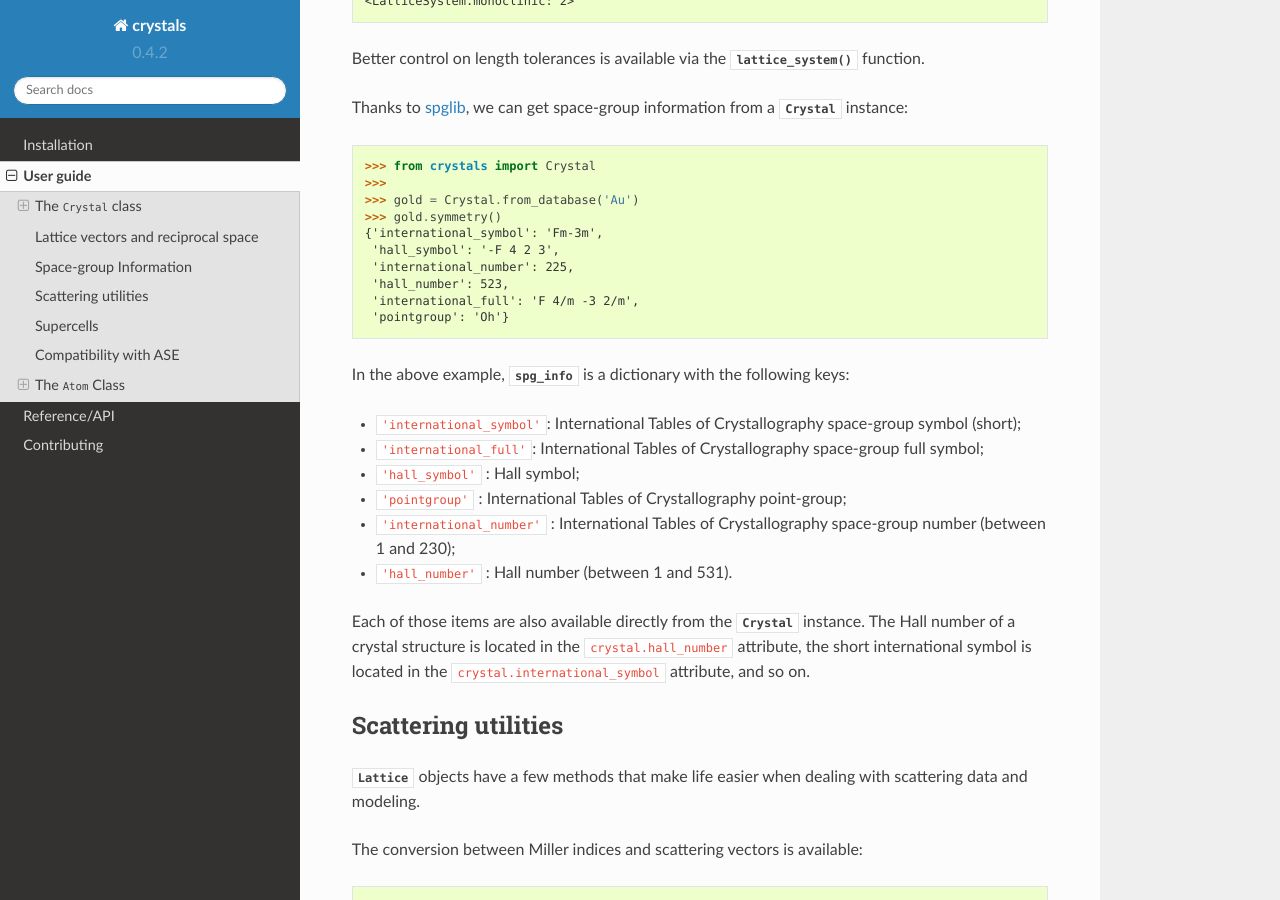
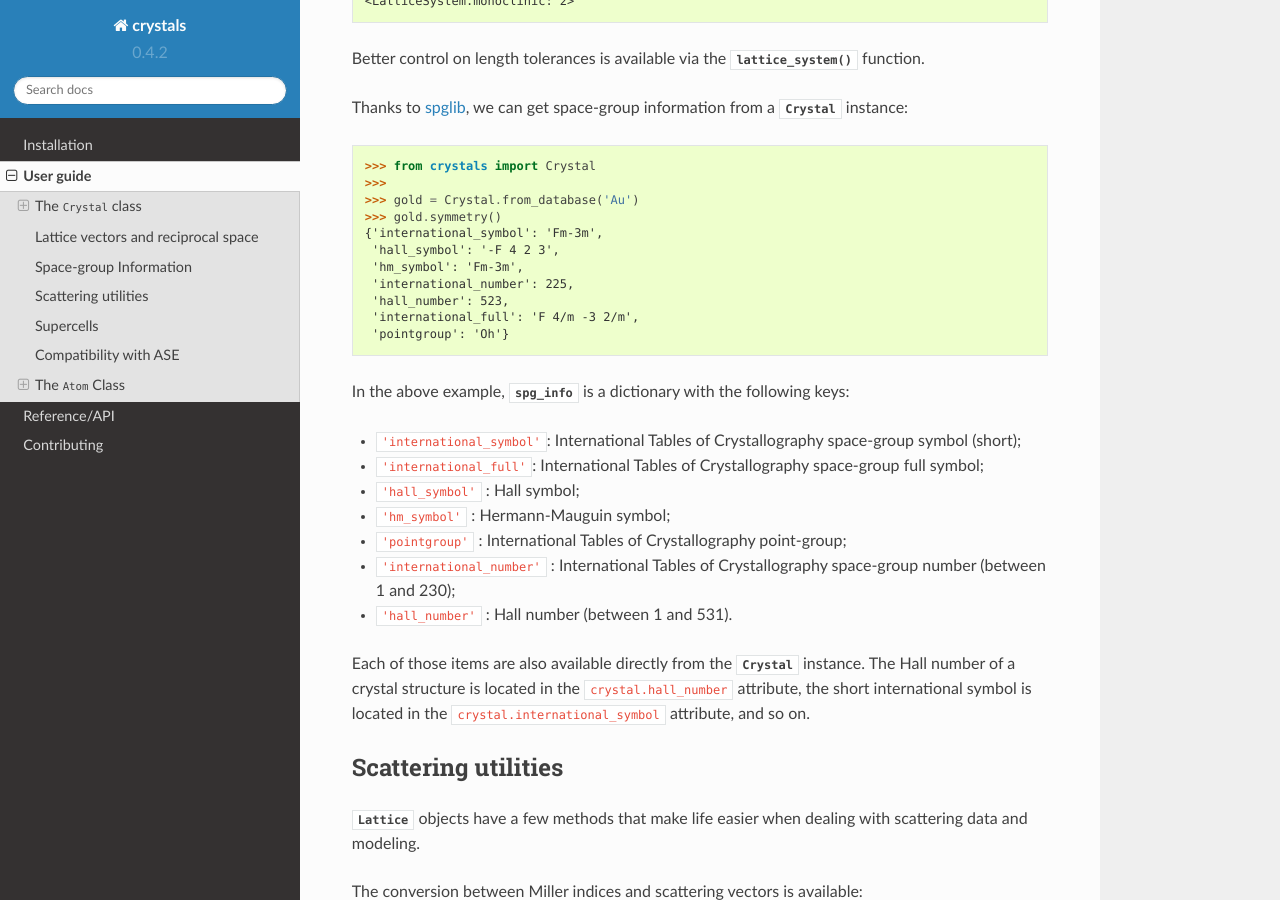
Before and after one commit to LaurentRDC/crystals, a Sphinx documentation site: the page built from docs/guide.rst, in a window 1280 px wide and 900 px high, scrolled down 5397 px. Built offline with Sphinx 7.4.7 and the Read the Docs theme 2.0.0, drawn with Linux system fonts in a browser that asks for light colours.

Commit message:
DOC: hm-symbol

```diff
--- a/docs/guide.rst
+++ b/docs/guide.rst
@@ -261,6 +261,7 @@ Thanks to `spglib <http://atztogo.github.io/spglib/>`_, we can get space-group i
     >>> gold.symmetry()
     {'international_symbol': 'Fm-3m',
      'hall_symbol': '-F 4 2 3',
+     'hm_symbol': 'Fm-3m',
      'international_number': 225,
      'hall_number': 523,
      'international_full': 'F 4/m -3 2/m',
@@ -273,6 +274,8 @@ In the above example, :data:`spg_info` is a dictionary with the following keys:
 * ``'international_full'``: International Tables of Crystallography space-group full symbol;
 
 * ``'hall_symbol'`` : Hall symbol;
+
+* ``'hm_symbol'`` : Hermann-Mauguin symbol;
 
 * ``'pointgroup'`` : International Tables of Crystallography point-group;
 
```
